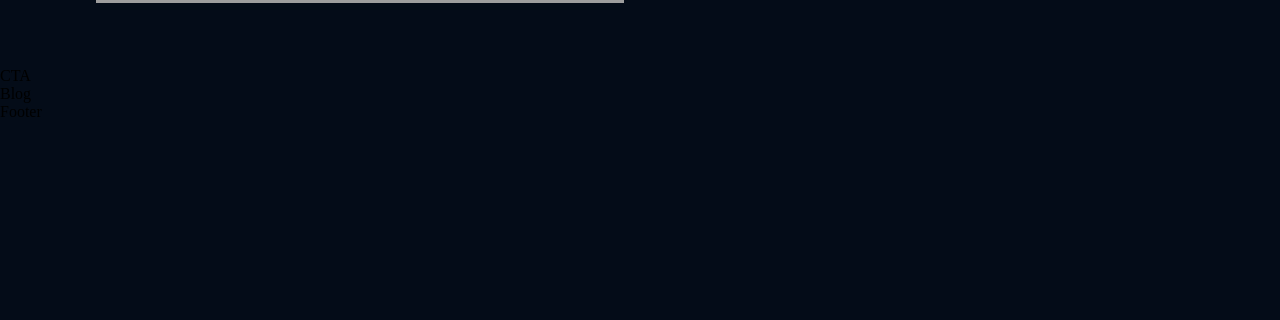
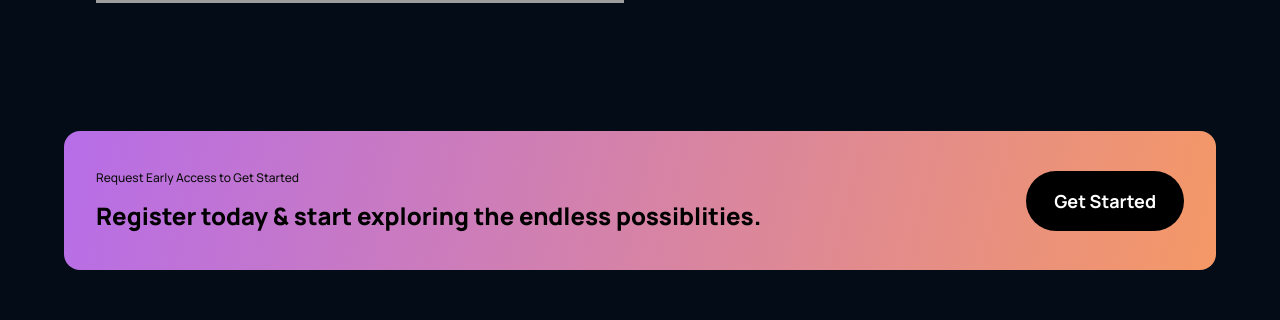
Before and after one commit to EpicAryan/UI-UX-GPT3, a React (Create React App) app: page / in a window 1280 px wide. Shown: the part 2658-2978 px from the top of the page. Before the commit the page ends 2779 px from the top, so only its background shows below. Built offline with nearby package versions, Linux system fonts and the light colour scheme; grey boxes are pictures that could not be loaded.

Commit message:
feat add a bar section below fourth page
This bar section is relevent to OpenAI and it is a click to action i.e, CTA

```diff
--- a/src/components/cta/CTA.jsx
+++ b/src/components/cta/CTA.jsx
@@ -3,7 +3,15 @@
 
 const CTA = () => {
   return (
-    <div>CTA</div>
+    <div className="gpt3__cta">
+      <div className="gpt3__cta-content">
+        <p>Request Early Access to Get Started</p>
+        <h3>Register today & start exploring the endless possiblities.</h3>
+      </div>
+      <div className="gpt3__cta-btn">
+        <button type="button">Get Started</button>
+      </div>
+    </div>
   )
 }
 
--- a/src/components/cta/cta.css
+++ b/src/components/cta/cta.css
@@ -0,0 +1,84 @@
+.gpt3__cta{
+    display: flex;
+    justify-content: space-between;
+    align-items: center;
+    flex-direction: row;
+
+    padding: 2rem;
+    margin: 4rem;
+    border-radius: 1rem;
+    background: var(--gradient-bar);
+}
+
+.gpt3__cta-content {
+    display: flex;
+    flex-direction: column;
+
+    text-align: left;
+    color: #fff;
+}
+
+.gpt3__cta-content p{
+    font-family: var(--font-family);
+    font-weight: 500;
+    font-size: 12px;
+    line-height: 30px;
+    color: #0E0E0E;
+}
+
+.gpt3__cta-content h3{
+    font-family: var(--font-family);
+    font-weight: 800;
+    font-size: 24px;
+    line-height: 45px;
+    color: #000000;
+}
+
+.gpt3__cta-btn {
+    display: flex;
+    justify-content: center;
+    align-items: center;
+    margin-left: 2rem;
+}
+
+.gpt3__cta-btn button {
+    background: #000000;
+    color: #FFFFFF;
+    border-radius: 2rem;
+    font-family: var(--font-family);
+    font-weight: bold;
+    font-size: 18px;
+    line-height: 30px;
+    padding: 0.2rem 1.75rem;
+
+    border: none;
+    outline: none;
+    cursor: pointer;
+    min-height: 60px;
+}
+
+@media screen and (max-width: 650px) {
+    .gpt3__cta{
+        flex-direction: column;
+    }
+
+    .gpt3__cta-btn {
+        margin: 2rem 0 0;
+    }
+}
+
+@media screen and (max-width: 550px) {
+    .gpt3__cta {
+        margin: 4rem 2rem;
+    }
+
+    .gpt3__cta-content h3 {
+        font-size: 18px;
+        line-height: 32px;
+    }
+
+    .gpt3__cta-btn button {
+        font-size: 14px;
+        line-height: 28px;
+    }
+}
```
